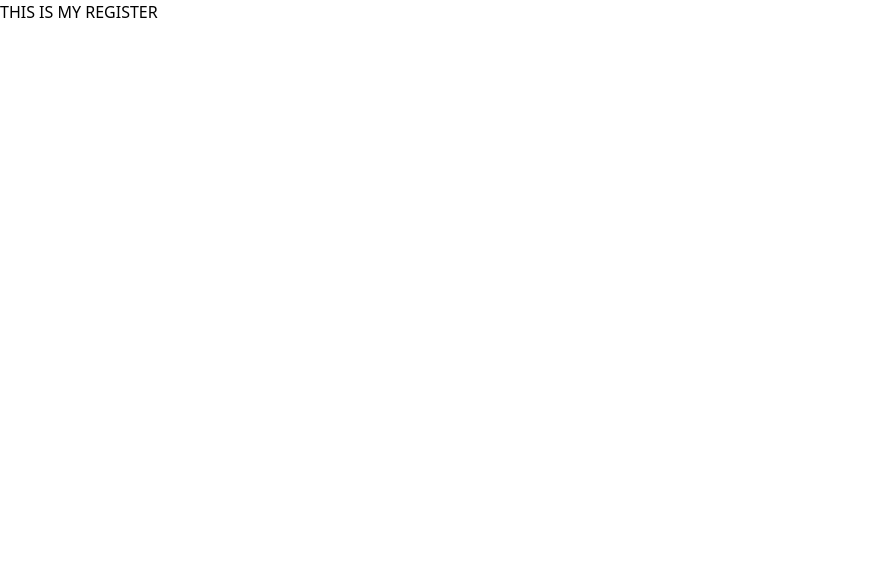
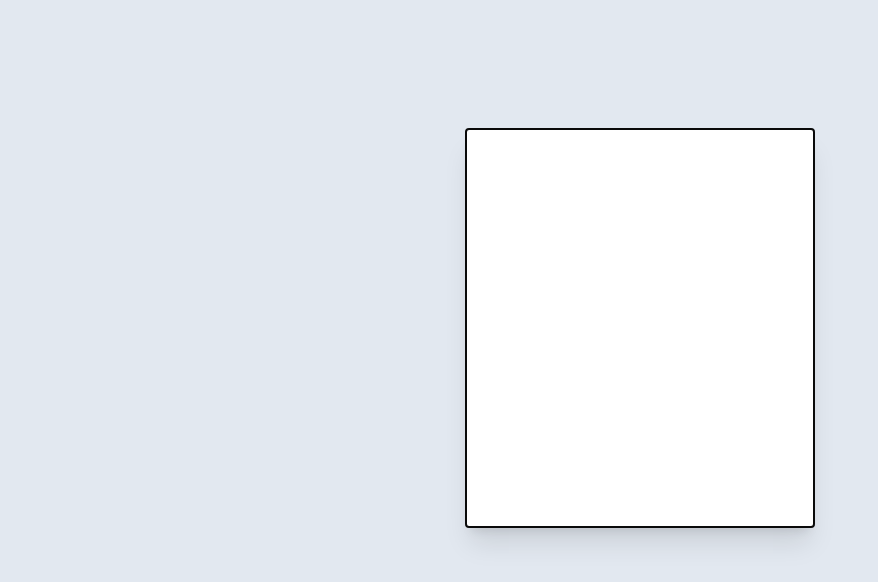
Before and after one commit to kris34/SocialNetwork-Frontend, an Angular app: page /register in a window 1280 px wide. Shown: the top 582 px of the page, without its empty margins (0-878 px from the left). Built offline with nearby package versions, Linux system fonts and the light colour scheme.

Commit message:
add styles to register container

```diff
--- a/src/app/user/components/register/register.component.html
+++ b/src/app/user/components/register/register.component.html
@@ -1 +1,3 @@
-<h1>THIS IS MY REGISTER</h1>
+<div
+  class="border-neutral-950 shadow-xl rounded bg-white ml-auto mt-[10%] mr-auto absolute inset-x-0 border-solid border-y-2 border-x-2 w-[350px] h-[400px]"
+></div>
--- a/src/index.html
+++ b/src/index.html
@@ -7,7 +7,7 @@
   <meta name="viewport" content="width=device-width, initial-scale=1">
   <link rel="icon" type="image/x-icon" href="favicon.ico">
 </head>
-<body>
+<body class="bg-slate-200">
   <app-root></app-root>
 </body>
 </html>
```
